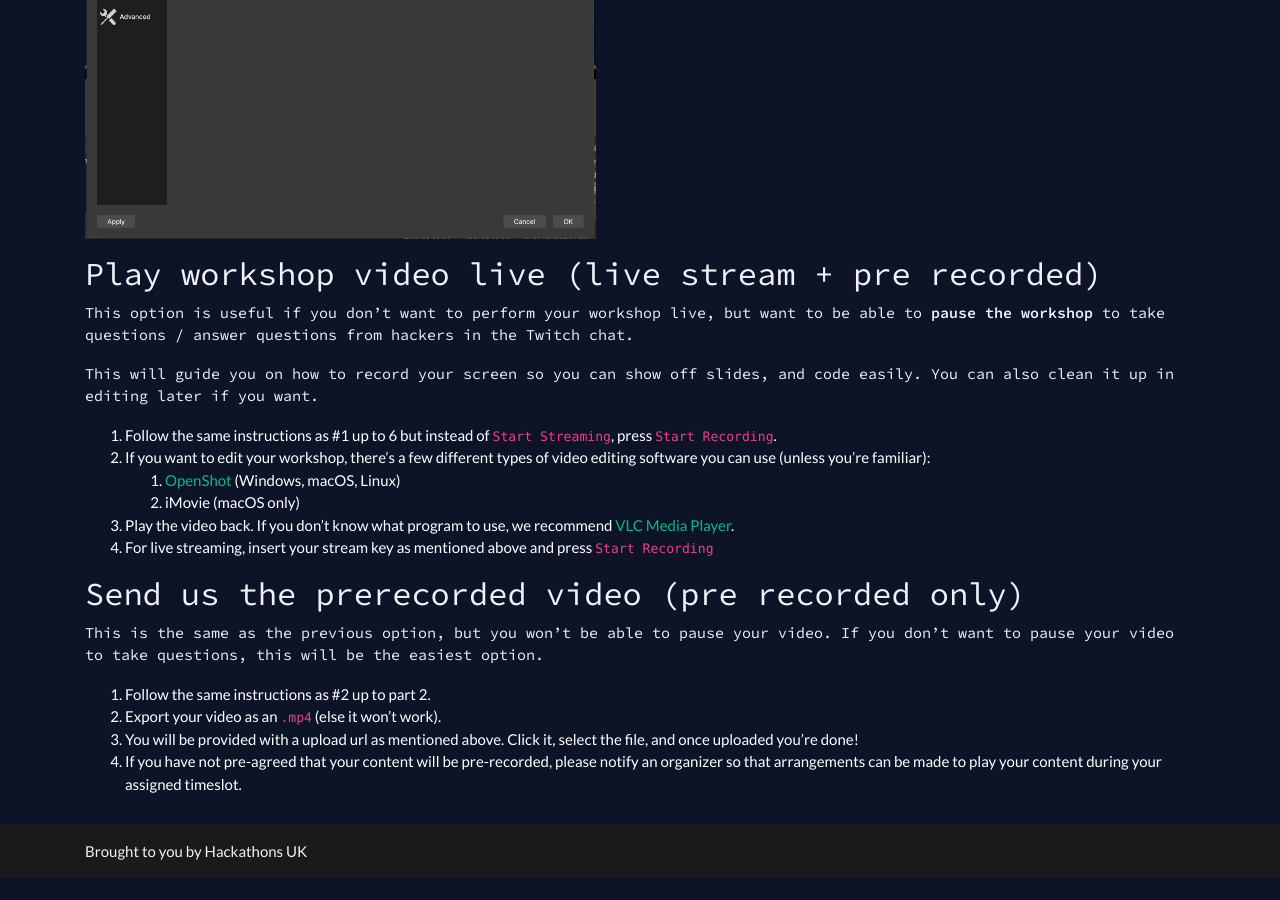
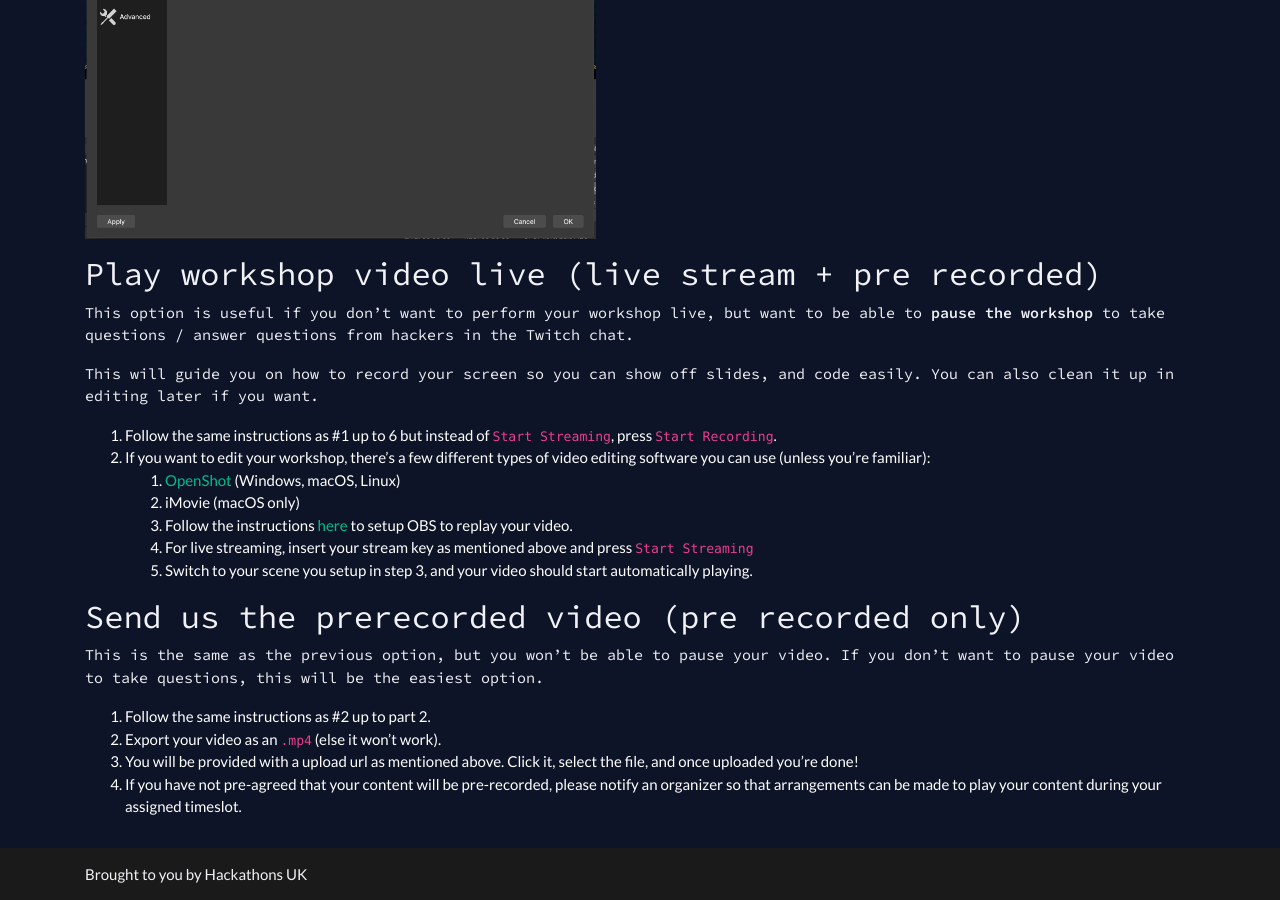
Before and after one commit to HackQuarantine/hq-website, a Jekyll site: the page built from workshops.md, in a window 1280 px wide and 900 px high, scrolled down 840 px. Built offline with Jekyll 4.4.1, drawn with Linux system fonts in a browser that asks for light colours; nearby versions of some CDN libraries; before the commit the page ends 1718 px from its top, so only the background shows below that.

Commit message:
Deploying to gh-pages from  - 24a0181b4e8ba6868b7a55876274c3cb7fe69803 🚀

```diff
--- a/workshops.md
+++ b/workshops.md
@@ -46,8 +46,9 @@ This will guide you on how to record your screen so you can show off slides, and
 2. If you want to edit your workshop, there's a few different types of video editing software you can use (unless you're familiar):
    1. [OpenShot](https://www.openshot.org/) (Windows, macOS, Linux)
    2. iMovie (macOS only)
-3. Play the video back. If you don't know what program to use, we recommend [VLC Media Player](https://www.videolan.org/vlc/index.en-GB.html).
-4. For live streaming, insert your stream key as mentioned above and press `Start Recording`
+   3. Follow the instructions [here](https://www.youtube.com/watch?v=hf457tY10MA) to setup OBS to replay your video.
+   4. For live streaming, insert your stream key as mentioned above and press `Start Streaming`
+   5. Switch to your scene you setup in step 3, and your video should start automatically playing.
 
 ### Send us the prerecorded video (pre recorded only)
 
```
